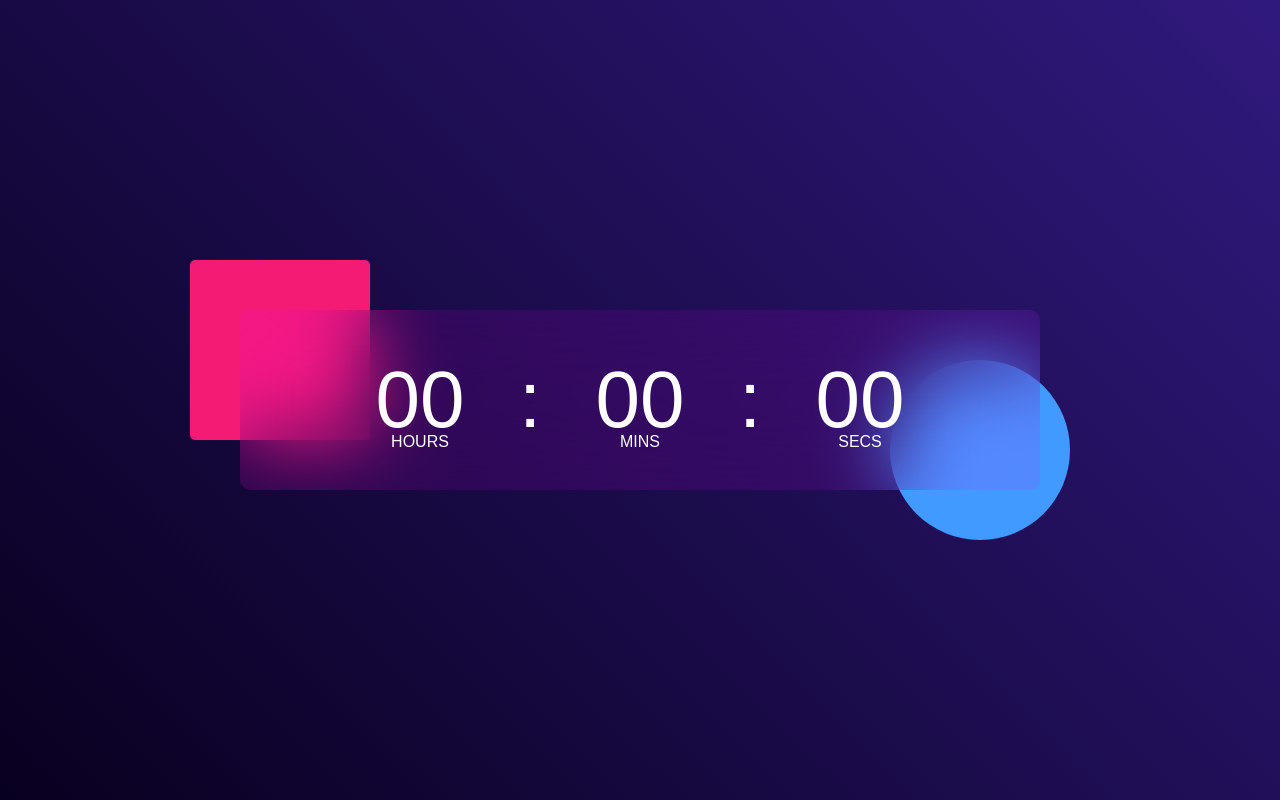
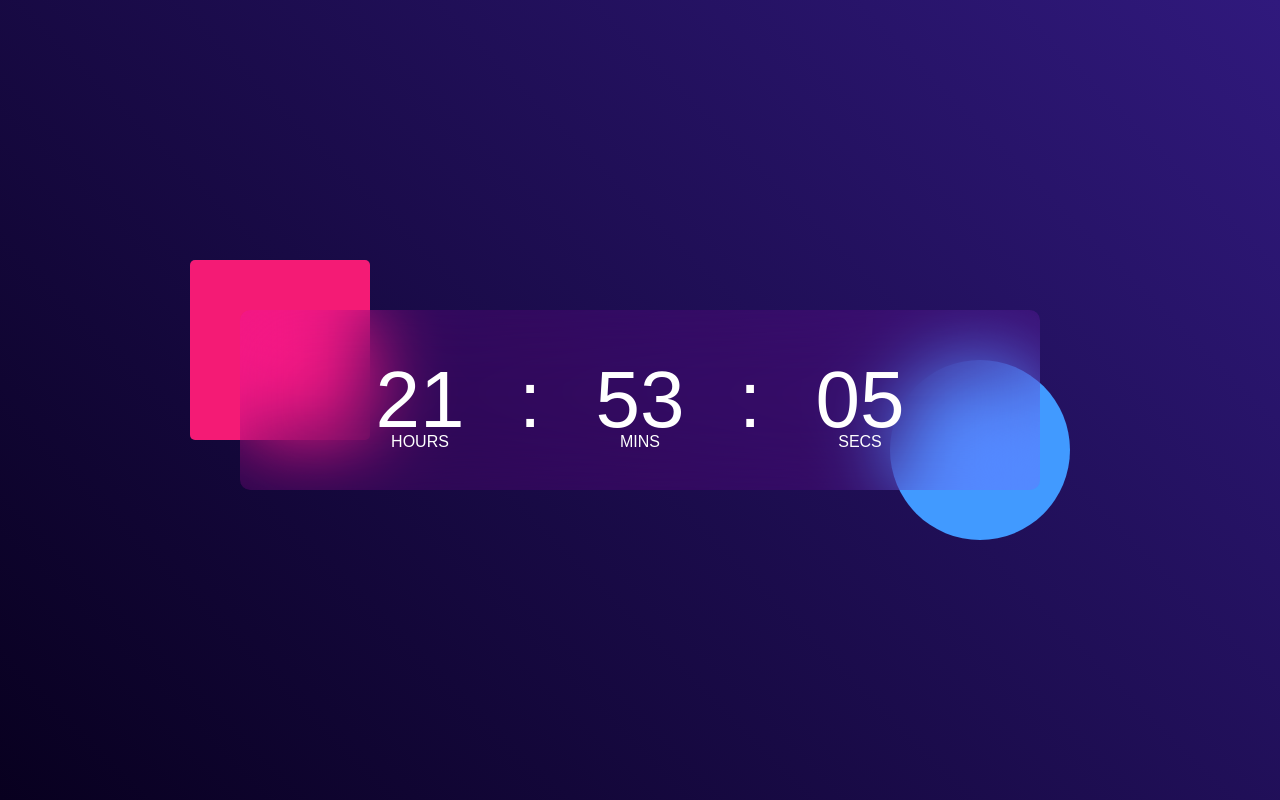
Before and after one commit to PoojaDumpala/Digital-Clock, a plain HTML site: page index.html in a window 1280 px wide. Drawn offline with Linux system fonts and the light colour scheme.

Commit message:
final code with functionalities

```diff
--- a/index.html
+++ b/index.html
@@ -13,7 +13,7 @@
                 <span>:</span>
                 <span id="mins">00</span>
                 <span>:</span>
-                <span id="sec">00</span>
+                <span id="secs">00</span>
 
 
 
@@ -21,6 +21,8 @@
           </div>
 
         </div>
+    <script src="script.js"></script>
+
 
 
 
--- /dev/null
+++ b/script.js
@@ -0,0 +1,11 @@
+let hrs = document.getElementById("hrs");
+let mins = document.getElementById("mins");
+let secs = document.getElementById("secs");
+
+setInterval(()=>{
+    let currentTime = new Date();
+
+    hrs.innerHTML = (currentTime.getHours()<10?"0":"") + currentTime.getHours();
+    mins.innerHTML = (currentTime.getMinutes()<10?"0":"") + currentTime.getMinutes();
+    secs.innerHTML = (currentTime.getSeconds()<10?"0":"") + currentTime.getSeconds();
+},1000)
--- a/style.css
+++ b/style.css
@@ -74,6 +74,6 @@
 #mins::after{
     content: 'MINS';
 }
-#sec::after{
+#secs::after{
     content: 'SECS';
 }
```
